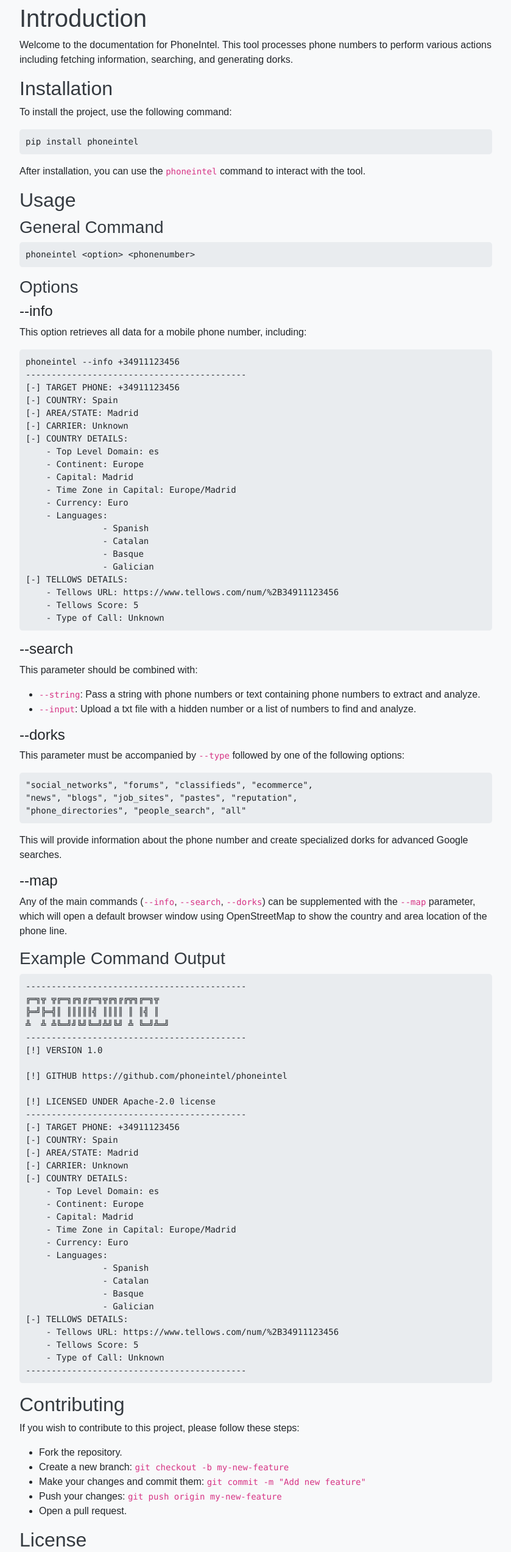
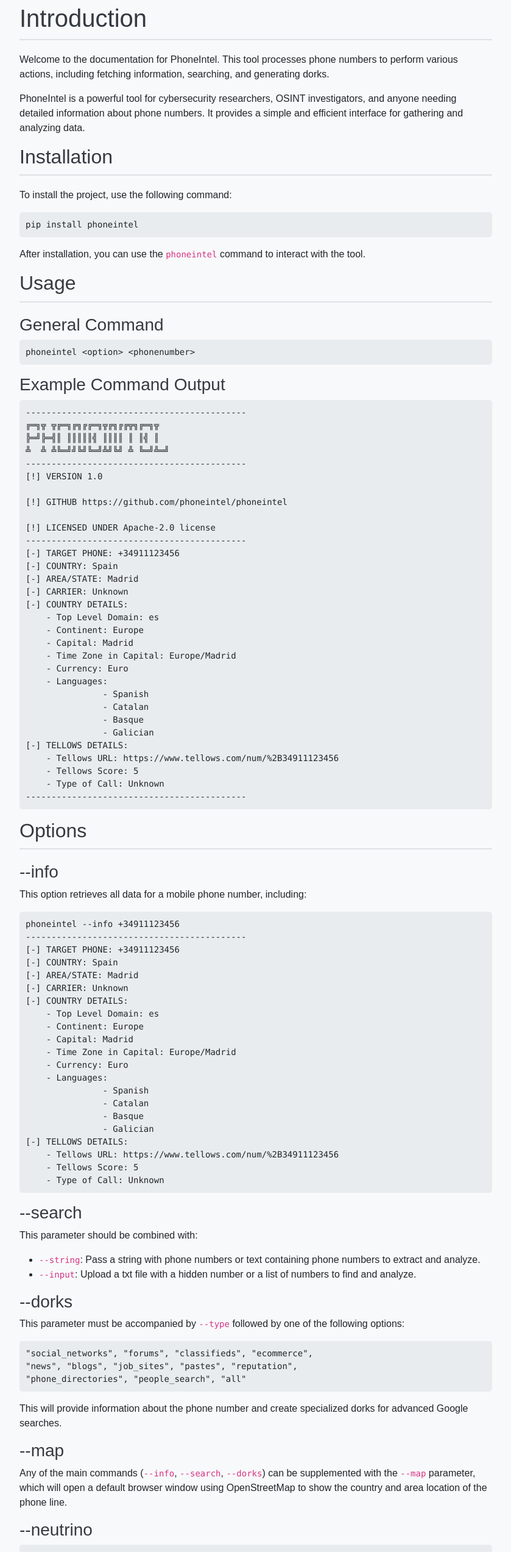
Before and after one commit to phoneintel/phoneintel.github.io, a plain HTML site: page index.html in a window 1280 px wide. Shown: the part 80-2625 px from the top of the page at 61% size, without its empty margins (220-1059 px from the left). Drawn offline with nearby package versions, Linux system fonts and the light colour scheme.

Commit message:
Update index.html

```diff
--- a/index.html
+++ b/index.html
@@ -1,5 +1,6 @@
 <!DOCTYPE html>
 <html lang="en">
+
 <head>
     <meta charset="UTF-8">
     <meta name="viewport" content="width=device-width, initial-scale=1.0">
@@ -10,12 +11,15 @@
             font-family: 'Arial', sans-serif;
             background-color: #f8f9fa;
         }
+
         .navbar {
             margin-bottom: 30px;
         }
+
         .container {
             max-width: 800px;
         }
+
         .footer {
             margin-top: 30px;
             padding: 20px 0;
@@ -23,26 +27,60 @@
             color: white;
             text-align: center;
         }
-    h1, h2, h3 {
+
+        h1,
+        h2,
+        h3 {
             color: #343a40;
         }
+
         pre code {
             background-color: #e9ecef;
             padding: 10px;
             display: block;
             border-radius: 5px;
         }
+
         .btn-primary {
             background-color: #007bff;
             border-color: #007bff;
         }
+
+        .section-title {
+            border-bottom: 2px solid #dee2e6;
+            padding-bottom: 10px;
+            margin-bottom: 20px;
+        }
+
+        .usage-section p {
+            margin-bottom: 15px;
+        }
+
+        .usage-section ul {
+            margin-bottom: 15px;
+        }
+
+        .usage-section li {
+            margin-bottom: 10px;
+        }
+
+        .toc ul {
+            list-style: none;
+            padding: 0;
+        }
+
+        .toc li {
+            margin-bottom: 5px;
+        }
     </style>
 </head>
+
 <body>
     <nav class="navbar navbar-expand-lg navbar-dark bg-dark">
         <div class="container-fluid">
             <a class="navbar-brand" href="#">PhoneIntel</a>
-      <button class="navbar-toggler" type="button" data-bs-toggle="collapse" data-bs-target="#navbarNav" aria-controls="navbarNav" aria-expanded="false" aria-label="Toggle navigation">
+            <button class="navbar-toggler" type="button" data-bs-toggle="collapse" data-bs-target="#navbarNav"
+                aria-controls="navbarNav" aria-expanded="false" aria-label="Toggle navigation">
                 <span class="navbar-toggler-icon"></span>
             </button>
             <div class="collapse navbar-collapse" id="navbarNav">
@@ -50,8 +88,10 @@
                     <li class="nav-item"><a class="nav-link" href="#introduction">Introduction</a></li>
                     <li class="nav-item"><a class="nav-link" href="#installation">Installation</a></li>
                     <li class="nav-item"><a class="nav-link" href="#usage">Usage</a></li>
+                    <li class="nav-item"><a class="nav-link" href="#options">Options</a></li>
                     <li class="nav-item"><a class="nav-link" href="#contributing">Contributing</a></li>
                     <li class="nav-item"><a class="nav-link" href="#license">License</a></li>
+                    <li class="nav-item"><a class="nav-link" href="#contact">Contact</a></li>
                 </ul>
             </div>
         </div>
@@ -59,64 +99,25 @@
 
     <div class="container">
         <section id="introduction">
-      <h1>Introduction</h1>
-      <p>Welcome to the documentation for PhoneIntel. This tool processes phone numbers to perform various actions including fetching information, searching, and generating dorks.</p>
+            <h1 class="section-title">Introduction</h1>
+            <p>Welcome to the documentation for PhoneIntel. This tool processes phone numbers to perform various
+                actions, including fetching information, searching, and generating dorks.</p>
+            <p>PhoneIntel is a powerful tool for cybersecurity researchers, OSINT investigators, and anyone needing detailed
+                information about phone numbers. It provides a simple and efficient interface for gathering and analyzing data.</p>
         </section>
 
         <section id="installation">
-      <h2>Installation</h2>
+            <h2 class="section-title">Installation</h2>
             <p>To install the project, use the following command:</p>
             <pre><code>pip install phoneintel</code></pre>
             <p>After installation, you can use the <code>phoneintel</code> command to interact with the tool.</p>
         </section>
 
-    <section id="usage">
-      <h2>Usage</h2>
-      <h1> </h1>
+        <section id="usage" class="usage-section">
+            <h2 class="section-title">Usage</h2>
+
             <h3>General Command</h3>
             <pre><code>phoneintel &lt;option&gt; &lt;phonenumber&gt;</code></pre>
-
-      <h3>Options</h3>
-      <h4>--info</h4>
-      <p>This option retrieves all data for a mobile phone number, including:</p>
-      <pre><code>phoneintel --info +34911123456
--------------------------------------------
-[-] TARGET PHONE: +34911123456
-[-] COUNTRY: Spain
-[-] AREA/STATE: Madrid
-[-] CARRIER: Unknown
-[-] COUNTRY DETAILS:
-    - Top Level Domain: es
-    - Continent: Europe
-    - Capital: Madrid
-    - Time Zone in Capital: Europe/Madrid
-    - Currency: Euro
-    - Languages:
-               - Spanish
-               - Catalan
-               - Basque
-               - Galician
-[-] TELLOWS DETAILS:
-    - Tellows URL: https://www.tellows.com/num/%2B34911123456
-    - Tellows Score: 5
-    - Type of Call: Unknown</code></pre>
-
-      <h4>--search</h4>
-      <p>This parameter should be combined with:</p>
-      <ul>
-        <li><code>--string</code>: Pass a string with phone numbers or text containing phone numbers to extract and analyze.</li>
-        <li><code>--input</code>: Upload a txt file with a hidden number or a list of numbers to find and analyze.</li>
-      </ul>
-
-      <h4>--dorks</h4>
-      <p>This parameter must be accompanied by <code>--type</code> followed by one of the following options:</p>
-      <pre><code>"social_networks", "forums", "classifieds", "ecommerce",
-"news", "blogs", "job_sites", "pastes", "reputation",
-"phone_directories", "people_search", "all"</code></pre>
-      <p>This will provide information about the phone number and create specialized dorks for advanced Google searches.</p>
-
-      <h4>--map</h4>
-      <p>Any of the main commands (<code>--info</code>, <code>--search</code>, <code>--dorks</code>) can be supplemented with the <code>--map</code> parameter, which will open a default browser window using OpenStreetMap to show the country and area location of the phone line.</p>
 
             <h3>Example Command Output</h3>
             <pre><code>-------------------------------------------
@@ -152,21 +153,86 @@
 -------------------------------------------</code></pre>
         </section>
 
-    <section id="contributing">
-      <h2>Contributing</h2>
-      <p>If you wish to contribute to this project, please follow these steps:</p>
+        <section id="options">
+            <h2 class="section-title">Options</h2>
+            <h3>--info</h3>
+            <p>This option retrieves all data for a mobile phone number, including:</p>
+            <pre><code>phoneintel --info +34911123456
+-------------------------------------------
+[-] TARGET PHONE: +34911123456
+[-] COUNTRY: Spain
+[-] AREA/STATE: Madrid
+[-] CARRIER: Unknown
+[-] COUNTRY DETAILS:
+    - Top Level Domain: es
+    - Continent: Europe
+    - Capital: Madrid
+    - Time Zone in Capital: Europe/Madrid
+    - Currency: Euro
+    - Languages:
+               - Spanish
+               - Catalan
+               - Basque
+               - Galician
+[-] TELLOWS DETAILS:
+    - Tellows URL: https://www.tellows.com/num/%2B34911123456
+    - Tellows Score: 5
+    - Type of Call: Unknown</code></pre>
+
+            <h3>--search</h3>
+            <p>This parameter should be combined with:</p>
             <ul>
-        <li>Fork the repository.</li>
-        <li>Create a new branch: <code>git checkout -b my-new-feature</code></li>
-        <li>Make your changes and commit them: <code>git commit -m "Add new feature"</code></li>
-        <li>Push your changes: <code>git push origin my-new-feature</code></li>
-        <li>Open a pull request.</li>
+                <li><code>--string</code>: Pass a string with phone numbers or text containing phone numbers to extract
+                    and analyze.</li>
+                <li><code>--input</code>: Upload a txt file with a hidden number or a list of numbers to find and
+                    analyze.</li>
+            </ul>
+
+            <h3>--dorks</h3>
+            <p>This parameter must be accompanied by <code>--type</code> followed by one of the following options:</p>
+            <pre><code>"social_networks", "forums", "classifieds", "ecommerce",
+"news", "blogs", "job_sites", "pastes", "reputation",
+"phone_directories", "people_search", "all"</code></pre>
+            <p>This will provide information about the phone number and create specialized dorks for advanced Google
+                searches.</p>
+
+            <h3>--map</h3>
+            <p>Any of the main commands (<code>--info</code>, <code>--search</code>, <code>--dorks</code>) can be
+                supplemented with the <code>--map</code> parameter, which will open a default browser window using
+                OpenStreetMap to show the country and area location of the phone line.</p>
+
+            <h3>--neutrino</h3>
+            <pre><code>phoneintel --neutrino [<phone> | --login --id <api-id> --key <api-key> | --show] [--map]</code></pre>
+            <p>This option allows interaction with the Neutrino API:</p>
+            <ul>
+                <li><code>&lt;phone&gt;</code>: Phone number to be processed</li>
+                <li><code>--login</code>: Login to the Neutrino API</li>
+                <li><code>--id</code>: API ID</li>
+                <li><code>--key</code>: API KEY</li>
+                <li><code>--show</code>: Show Neutrino API Credentials</li>
+                <li><code>--map</code>: Execute map function (optional)</li>
             </ul>
         </section>
 
+        <section id="contributing">
+            <h2 class="section-title">Contributing</h2>
+            <p>If you wish to contribute to the development of PhoneIntel, feel free to fork the project and submit pull
+                requests.</p>
+        </section>
+
         <section id="license">
-      <h2>License</h2>
-      <p>This project is licensed under the terms of the Apache License 2.0.</p>
+            <h2 class="section-title">License</h2>
+            <p>PhoneIntel is licensed under the <a href="https://github.com/phoneintel/phoneintel/blob/master/LICENSE">Apache
+                    2.0 license</a>.</p>
+        </section>
+
+        <section id="contact">
+            <h2 class="section-title">Contact</h2>
+            <p>For more information, feel free to contact us at:</p>
+            <ul>
+                <li>Email: <a href="mailto:phoneintel@support.com">phoneintel@proton.me</a></li>
+                <li>GitHub: <a href="https://github.com/phoneintel/phoneintel">PhoneIntel GitHub</a></li>
+            </ul>
         </section>
     </div>
 
@@ -178,4 +244,5 @@
 
     <script src="https://cdn.jsdelivr.net/npm/bootstrap@5.3.1/dist/js/bootstrap.bundle.min.js"></script>
 </body>
+
 </html>
```
Lines whose indentation alone changed are shown as unchanged.
